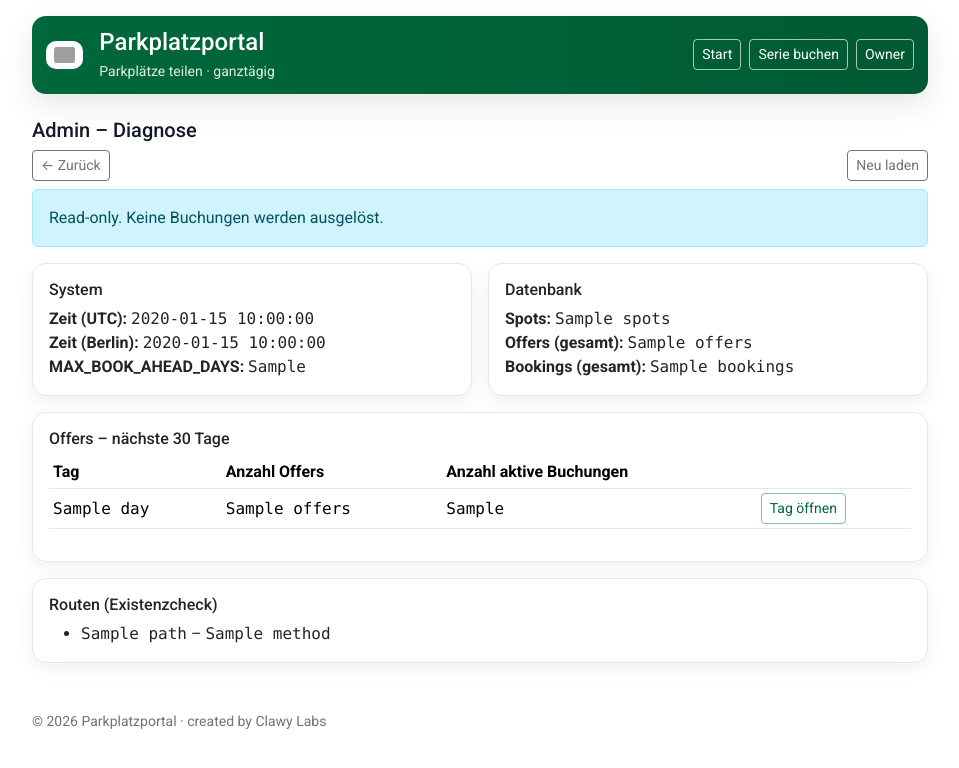
After one commit to nqyngfpty2-svg/clawyparken, a FastAPI app: template parking_app/templates/admin_diag.html in a window 1280 px wide. The commit adds this page. Shown: the top 768 px of the page, without its empty margins (160-1119 px from the left). Run offline with FastAPI, Linux system fonts and the light colour scheme; the template is opened without the code that fills it: most values are stand-ins (such as "Sample title", 1, 10 or a date in 2020); grey boxes are pictures that could not be loaded.

Commit message:
Admin diag: read-only health page

```diff
--- a/parking_app/app/main.py
+++ b/parking_app/app/main.py
@@ -80,6 +80,77 @@ def home(request: Request):
 @app.get("/admin", response_class=HTMLResponse)
 def admin_login(request: Request):
     return TEMPLATES.TemplateResponse("admin_login.html", {"request": request})
+
+
+@app.get("/admin/diag", response_class=HTMLResponse)
+def admin_diag(request: Request, code: str):
+    code = (code or "").strip()
+    real = ensure_admin_code(SECRETS_DIR)
+    if code != real:
+        return PlainTextResponse("forbidden", status_code=403)
+
+    # counts
+    with connect() as con:
+        counts = {
+            "spots": con.execute("SELECT COUNT(*) AS c FROM spots").fetchone()["c"],
+            "offers": con.execute("SELECT COUNT(*) AS c FROM offers").fetchone()["c"],
+            "bookings": con.execute("SELECT COUNT(*) AS c FROM bookings").fetchone()["c"],
+        }
+
+        # offers next 30 days
+        today = date.today()
+        days = [(today + timedelta(days=i)).strftime("%Y-%m-%d") for i in range(0, 30)]
+        offers_next = []
+        for d in days:
+            off = con.execute("SELECT COUNT(*) AS c FROM offers WHERE day=?", (d,)).fetchone()["c"]
+            act = con.execute(
+                "SELECT COUNT(*) AS c FROM bookings WHERE day=? AND status='active'",
+                (d,),
+            ).fetchone()["c"]
+            if off or act:
+                offers_next.append({"day": d, "offers": off, "active_bookings": act})
+
+    # basic route listing
+    want = [
+        "/",
+        "/day/{day}",
+        "/book",
+        "/manage/{token}",
+        "/manage/{token}/cancel",
+        "/series",
+        "/owner",
+        "/owner/portal",
+        "/owner/bookings",
+        "/admin",
+        "/admin/save",
+        "/admin/diag",
+    ]
+    routes = []
+    for r in app.routes:
+        path = getattr(r, "path", "")
+        methods = sorted(list(getattr(r, "methods", []) or []))
+        if path in want:
+            routes.append({"path": path, "methods": methods})
+    routes.sort(key=lambda x: want.index(x["path"]))
+
+    now_utc = datetime.utcnow().replace(microsecond=0).isoformat() + "Z"
+    # keep it simple (avoid extra subprocess helpers)
+    now_berlin = datetime.now().strftime("%Y-%m-%dT%H:%M:%S")
+
+    return TEMPLATES.TemplateResponse(
+        "admin_diag.html",
+        {
+            "request": request,
+            "code": code,
+            "counts": counts,
+            "offers_next": offers_next,
+            "routes": routes,
+            "max_ahead": MAX_BOOK_AHEAD_DAYS,
+            "now_utc": now_utc,
+            "now_berlin": now_berlin,
+            "year": datetime.utcnow().year,
+        },
+    )
 
 
 @app.post("/admin", response_class=HTMLResponse)
--- a/parking_app/templates/admin.html
+++ b/parking_app/templates/admin.html
@@ -38,9 +38,10 @@
         <div class="text-muted small mt-1">Wird auf der Startseite angezeigt. Keine personenbezogenen Daten.</div>
       </div>
 
-      <div class="col-12 mt-2">
+      <div class="col-12 mt-2 d-flex flex-wrap gap-2">
         <button class="btn btn-brand" type="submit">Speichern</button>
         <a class="btn btn-outline-secondary" href="/">Startseite ansehen</a>
+        <a class="btn btn-outline-primary" href="/admin/diag?code={{ code }}">Diagnose</a>
       </div>
     </form>
   </div>
--- /dev/null
+++ b/parking_app/templates/admin_diag.html
@@ -0,0 +1,85 @@
+{% extends "base.html" %}
+{% block content %}
+<h2 class="h5">Admin – Diagnose</h2>
+
+<div class="d-flex justify-content-between align-items-center mb-2">
+  <a class="btn btn-outline-secondary btn-sm" href="/admin?code={{ code }}">← Zurück</a>
+  <a class="btn btn-outline-secondary btn-sm" href="/admin/diag?code={{ code }}">Neu laden</a>
+</div>
+
+<div class="alert alert-info">
+  Read-only. Keine Buchungen werden ausgelöst.
+</div>
+
+<div class="row g-3">
+  <div class="col-lg-6">
+    <div class="card">
+      <div class="card-body">
+        <h3 class="h6">System</h3>
+        <div><strong>Zeit (UTC):</strong> <span class="mono">{{ now_utc }}</span></div>
+        <div><strong>Zeit (Berlin):</strong> <span class="mono">{{ now_berlin }}</span></div>
+        <div><strong>MAX_BOOK_AHEAD_DAYS:</strong> <span class="mono">{{ max_ahead }}</span></div>
+      </div>
+    </div>
+  </div>
+
+  <div class="col-lg-6">
+    <div class="card">
+      <div class="card-body">
+        <h3 class="h6">Datenbank</h3>
+        <div><strong>Spots:</strong> <span class="mono">{{ counts.spots }}</span></div>
+        <div><strong>Offers (gesamt):</strong> <span class="mono">{{ counts.offers }}</span></div>
+        <div><strong>Bookings (gesamt):</strong> <span class="mono">{{ counts.bookings }}</span></div>
+      </div>
+    </div>
+  </div>
+
+  <div class="col-12">
+    <div class="card">
+      <div class="card-body">
+        <h3 class="h6">Offers – nächste 30 Tage</h3>
+        {% if offers_next|length == 0 %}
+          <div class="text-muted">Keine Offers in den nächsten 30 Tagen.</div>
+        {% else %}
+          <div class="table-responsive">
+            <table class="table table-sm align-middle">
+              <thead>
+                <tr>
+                  <th>Tag</th>
+                  <th>Anzahl Offers</th>
+                  <th>Anzahl aktive Buchungen</th>
+                  <th></th>
+                </tr>
+              </thead>
+              <tbody>
+                {% for r in offers_next %}
+                <tr>
+                  <td class="mono">{{ r.day }}</td>
+                  <td class="mono">{{ r.offers }}</td>
+                  <td class="mono">{{ r.active_bookings }}</td>
+                  <td><a class="btn btn-sm btn-outline-primary" href="/day/{{ r.day }}">Tag öffnen</a></td>
+                </tr>
+                {% endfor %}
+              </tbody>
+            </table>
+          </div>
+        {% endif %}
+      </div>
+    </div>
+  </div>
+
+  <div class="col-12">
+    <div class="card">
+      <div class="card-body">
+        <h3 class="h6">Routen (Existenzcheck)</h3>
+        <ul class="mb-0">
+          {% for r in routes %}
+            <li><span class="mono">{{ r.path }}</span> – <span class="mono">{{ r.methods|join(',') }}</span></li>
+          {% endfor %}
+        </ul>
+      </div>
+    </div>
+  </div>
+</div>
+
+{% endblock %}
```
